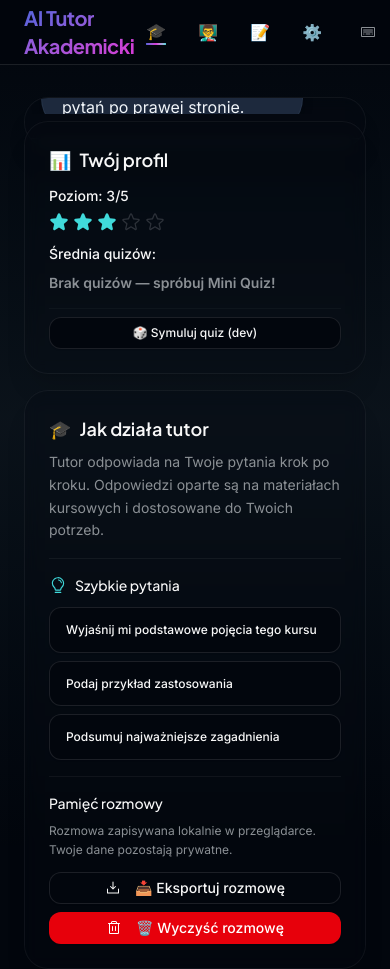
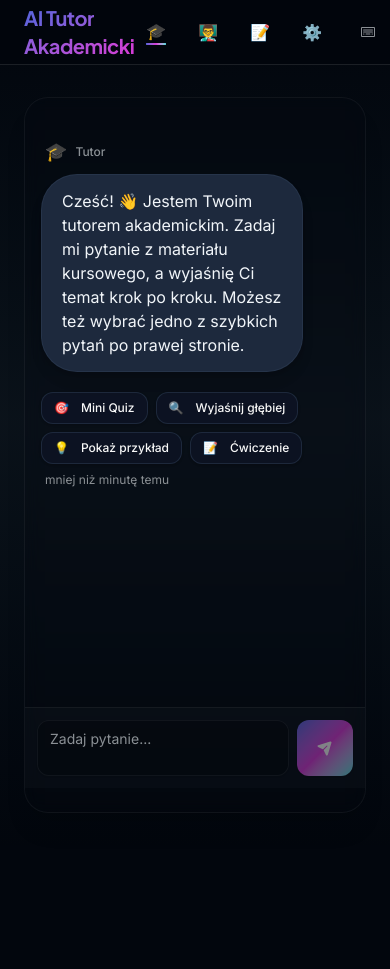
Before and after one commit to 19paoletto10-hub/ai-tutor-akademicki, a React (Vite) app: page / in a window 390 px wide. After the commit the page ends 845 px from the top, so only its background shows below. Built offline with nearby package versions, Linux system fonts and the light colour scheme.

Commit message:
Generated by Spark: STRONA MENTORA I TUTORA MA BYC RESPONSYWNA DYNAMICZNA I INTERFEJS CZATU MA WYPELNIAC WIEKSZA CZESC CALEJ POWIERZCHNI STRONY

```diff
--- a/src/components/MentorSidebar.tsx
+++ b/src/components/MentorSidebar.tsx
@@ -62,10 +62,10 @@ export function MentorSidebar({ onSendPrompt, onClearChat, messages, discussedTo
   const totalTopicsDiscussed = discussedTopics.length
 
   return (
-    <aside className="lg:w-[30%] space-y-4">
+    <aside className="lg:w-[20%] xl:w-[25%] space-y-4 hidden lg:block overflow-y-auto max-h-[calc(100vh-8rem)]">
       <CurriculumPanel onTopicClick={onSendPrompt} />
 
-      <Card className="bg-card/60 backdrop-blur-sm border-border/50 shadow-xl p-6">
+      <Card className="bg-card/60 backdrop-blur-sm border-border/50 shadow-xl p-4 lg:p-5">
         <div className="space-y-4">
           <div>
             <h3 className="text-lg font-semibold mb-2 flex items-center gap-2">
--- a/src/components/MentorView.tsx
+++ b/src/components/MentorView.tsx
@@ -342,8 +342,8 @@ WAŻNE: Odpowiedź MUSI być kompletna — zakończ każdą myśl, nie urywaj w
   }
 
   return (
-    <div className="flex flex-col lg:flex-row gap-6 h-[calc(100vh-8rem)]">
-      <div className="flex-1 lg:w-[70%] flex flex-col min-h-0">
+    <div className="flex flex-col lg:flex-row gap-4 h-[calc(100vh-8rem)]">
+      <div className="flex-1 lg:w-[80%] xl:w-[75%] flex flex-col min-h-0">
         {currentTopicName && (
           <Badge className="mb-3 bg-emerald-500/20 text-emerald-300 border-emerald-500/30 px-4 py-2 w-fit shrink-0">
             📖 Aktualny temat: {currentTopicName}
@@ -409,14 +409,14 @@ WAŻNE: Odpowiedź MUSI być kompletna — zakończ każdą myśl, nie urywaj w
             </div>
           )}
 
-          <div className="border-t border-border/50 p-4 md:p-6 bg-muted/20 shrink-0">
+          <div className="border-t border-border/50 p-3 md:p-4 lg:p-5 bg-muted/20 shrink-0">
             {getKnowledgeBaseSummary(materials) && (
               <div className="mb-3 text-sm text-emerald-400 flex items-center gap-2">
                 <span>📚</span>
                 <span>{getKnowledgeBaseSummary(materials)}</span>
               </div>
             )}
-            <div className="flex gap-3">
+            <div className="flex gap-2 md:gap-3">
               <Textarea
                 ref={textareaRef}
                 value={input}
@@ -424,16 +424,17 @@ WAŻNE: Odpowiedź MUSI być kompletna — zakończ każdą myśl, nie urywaj w
                 onKeyDown={handleKeyDown}
                 placeholder="Wpisz temat lub wybierz opcję..."
                 disabled={isGenerating}
-                className="min-h-[60px] max-h-[200px] resize-none bg-background/50 border-border/50 focus:border-emerald-500"
+                className="min-h-[56px] md:min-h-[60px] max-h-[200px] resize-none bg-background/50 border-border/50 focus:border-emerald-500 text-sm md:text-base"
                 rows={2}
               />
               <Button
                 onClick={() => handleSend()}
                 disabled={!input.trim() || isGenerating}
                 size="icon"
-                className="h-[60px] w-[60px] bg-gradient-to-br from-emerald-500 via-teal-500 to-cyan-400 hover:opacity-90 transition-opacity shrink-0"
+                className="h-[56px] w-[56px] md:h-[60px] md:w-[60px] bg-gradient-to-br from-emerald-500 via-teal-500 to-cyan-400 hover:opacity-90 transition-opacity shrink-0"
               >
-                <PaperPlaneTilt size={24} weight="fill" />
+                <PaperPlaneTilt size={20} weight="fill" className="md:hidden" />
+                <PaperPlaneTilt size={24} weight="fill" className="hidden md:block" />
               </Button>
             </div>
           </div>
--- a/src/components/SettingsView.tsx
+++ b/src/components/SettingsView.tsx
@@ -308,10 +308,10 @@ export function SettingsView() {
       animate={{ opacity: 1, y: 0 }}
       exit={{ opacity: 0, y: -20 }}
       transition={{ duration: 0.3 }}
-      className="w-full"
+      className="w-full max-h-[calc(100vh-8rem)] overflow-y-auto"
     >
       <Card className="bg-card/40 border-white/10 backdrop-blur-sm p-8 md:p-10">
-        <div className="space-y-8">
+        <div className="space-y-8 pb-8">
           <div>
             <h2 className="text-3xl font-bold mb-2 gradient-text">Ustawienia</h2>
             <p className="text-muted-foreground">
--- a/src/components/TutorSidebar.tsx
+++ b/src/components/TutorSidebar.tsx
@@ -64,10 +64,10 @@ export function TutorSidebar({ onSendPrompt, onClearChat, messages }: TutorSideb
   }
 
   return (
-    <aside className="lg:w-[30%] space-y-4">
+    <aside className="lg:w-[20%] xl:w-[25%] space-y-4 hidden lg:block overflow-y-auto max-h-[calc(100vh-8rem)]">
       <StudentProfileCard />
 
-      <Card className="bg-card/60 backdrop-blur-sm border-border/50 shadow-xl p-6">
+      <Card className="bg-card/60 backdrop-blur-sm border-border/50 shadow-xl p-4 lg:p-5">
         <div className="space-y-4">
           <div>
             <h3 className="text-lg font-semibold mb-2 flex items-center gap-2">
--- a/src/components/TutorView.tsx
+++ b/src/components/TutorView.tsx
@@ -397,8 +397,8 @@ WAŻNE: Odpowiedź MUSI być kompletna — zakończ każdą myśl, nie urywaj w
   }
 
   return (
-    <div className="flex flex-col lg:flex-row gap-6 h-[calc(100vh-8rem)]">
-      <div className="flex-1 lg:w-[70%] flex flex-col min-h-0">
+    <div className="flex flex-col lg:flex-row gap-4 h-[calc(100vh-8rem)]">
+      <div className="flex-1 lg:w-[80%] xl:w-[75%] flex flex-col min-h-0">
         <Card className="flex-1 bg-card/60 backdrop-blur-sm border-border/50 shadow-xl flex flex-col overflow-hidden min-h-0">
           <div
             ref={scrollContainerRef}
@@ -474,14 +474,14 @@ WAŻNE: Odpowiedź MUSI być kompletna — zakończ każdą myśl, nie urywaj w
             </div>
           )}
 
-          <div className="border-t border-border/50 p-4 md:p-6 bg-muted/20 shrink-0">
+          <div className="border-t border-border/50 p-3 md:p-4 lg:p-5 bg-muted/20 shrink-0">
             {getKnowledgeBaseSummary(materials) && (
               <div className="mb-3 text-sm text-emerald-400 flex items-center gap-2">
                 <span>📚</span>
                 <span>{getKnowledgeBaseSummary(materials)}</span>
               </div>
             )}
-            <div className="flex gap-3">
+            <div className="flex gap-2 md:gap-3">
               <Textarea
                 ref={textareaRef}
                 value={input}
@@ -489,16 +489,17 @@ WAŻNE: Odpowiedź MUSI być kompletna — zakończ każdą myśl, nie urywaj w
                 onKeyDown={handleKeyDown}
                 placeholder="Zadaj pytanie..."
                 disabled={isGenerating}
-                className="min-h-[60px] max-h-[200px] resize-none bg-background/50 border-border/50 focus:border-ring"
+                className="min-h-[56px] md:min-h-[60px] max-h-[200px] resize-none bg-background/50 border-border/50 focus:border-ring text-sm md:text-base"
                 rows={2}
               />
               <Button
                 onClick={() => handleSend()}
                 disabled={!input.trim() || isGenerating}
                 size="icon"
-                className="h-[60px] w-[60px] bg-gradient-to-br from-primary via-secondary to-accent hover:opacity-90 transition-opacity shrink-0"
+                className="h-[56px] w-[56px] md:h-[60px] md:w-[60px] bg-gradient-to-br from-primary via-secondary to-accent hover:opacity-90 transition-opacity shrink-0"
               >
-                <PaperPlaneTilt size={24} weight="fill" />
+                <PaperPlaneTilt size={20} weight="fill" className="md:hidden" />
+                <PaperPlaneTilt size={24} weight="fill" className="hidden md:block" />
               </Button>
             </div>
           </div>
```
